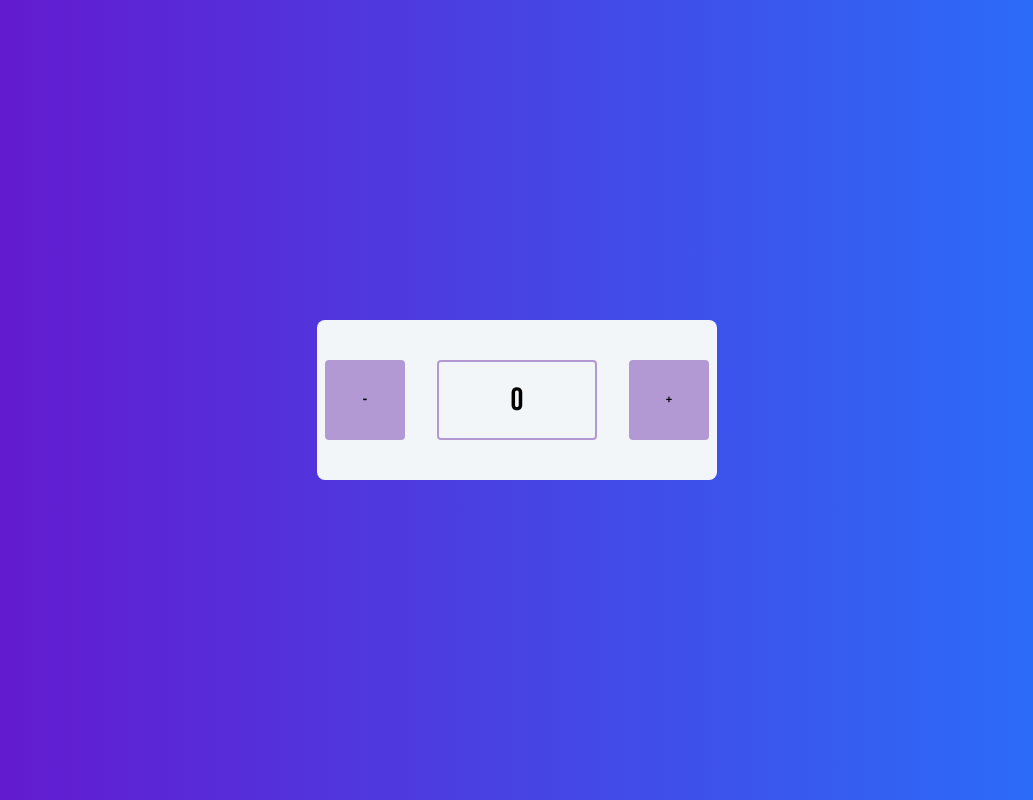
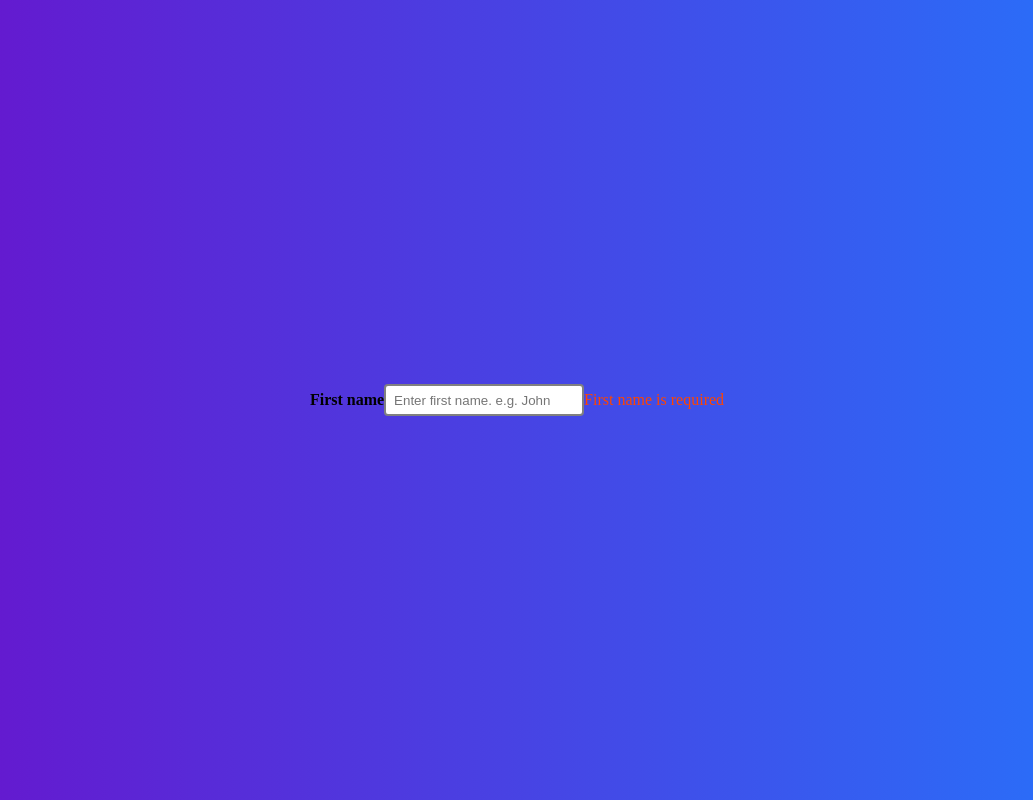
Before and after one commit to sbraende/react-components, a React (Vite) app: page / in a window 1280 px wide. Shown: the whole page, without its empty margins (123-1156 px from the left). Built offline with nearby package versions, Linux system fonts and the light colour scheme.

Commit message:
feat: Create input-component

```diff
--- a/src/App.jsx
+++ b/src/App.jsx
@@ -1,11 +1,17 @@
 import styles from "./App.module.css";
 import Button from "./components/Button/Button";
 import Counter from "./components/Counter/Counter";
+import Input from "./components/Input/Input";
 
 function App() {
   return (
     <div className={styles.rootContainer}>
-      <Counter />
+      <Input
+        placeholder="Enter first name. e.g. John"
+        label="First name"
+        errorMessage="First name is required"
+      />
+      {/* <Counter /> */}
       {/* <Button>Add</Button> */}
     </div>
   );
--- /dev/null
+++ b/src/components/Input/Input.jsx
@@ -0,0 +1,36 @@
+import styles from "./Input.module.css";
+
+const Input = ({
+  label,
+  type = "text",
+  value,
+  placeholder = "",
+  className,
+  id,
+  errorMessage,
+  onChange,
+  onKeyDown,
+}) => {
+  return (
+    <>
+      {label && (
+        <label htmlFor={id} className={styles.label}>
+          {label}
+        </label>
+      )}
+
+      <input
+        type={type}
+        placeholder={placeholder}
+        value={value}
+        onChange={onChange}
+        onKeyDown={onKeyDown}
+        className={`${styles.input} ${className}`}
+      />
+
+      {errorMessage && <p className={styles.errorText}>{errorMessage}</p>}
+    </>
+  );
+};
+
+export default Input;
--- /dev/null
+++ b/src/components/Input/Input.module.css
@@ -0,0 +1,15 @@
+.input {
+  min-width: 200px;
+  height: 32px;
+  padding: 0 var(--space-small);
+  border-radius: var(--border-radius-small);
+  border: 2px solid var(--border-color);
+}
+
+.errorText {
+  color: var(--error-color);
+}
+
+.label {
+  font-weight: bold;
+}
--- a/src/index.css
+++ b/src/index.css
@@ -15,6 +15,8 @@ button {
   --secondary-color: #b399d4;
   --hover-color: #8a68b4;
   --text-color: #333333;
+  --border-color: gray;
+  --error-color: orangered;
 
   /* Fonts */
   --base-font-size: 1rem;
```
